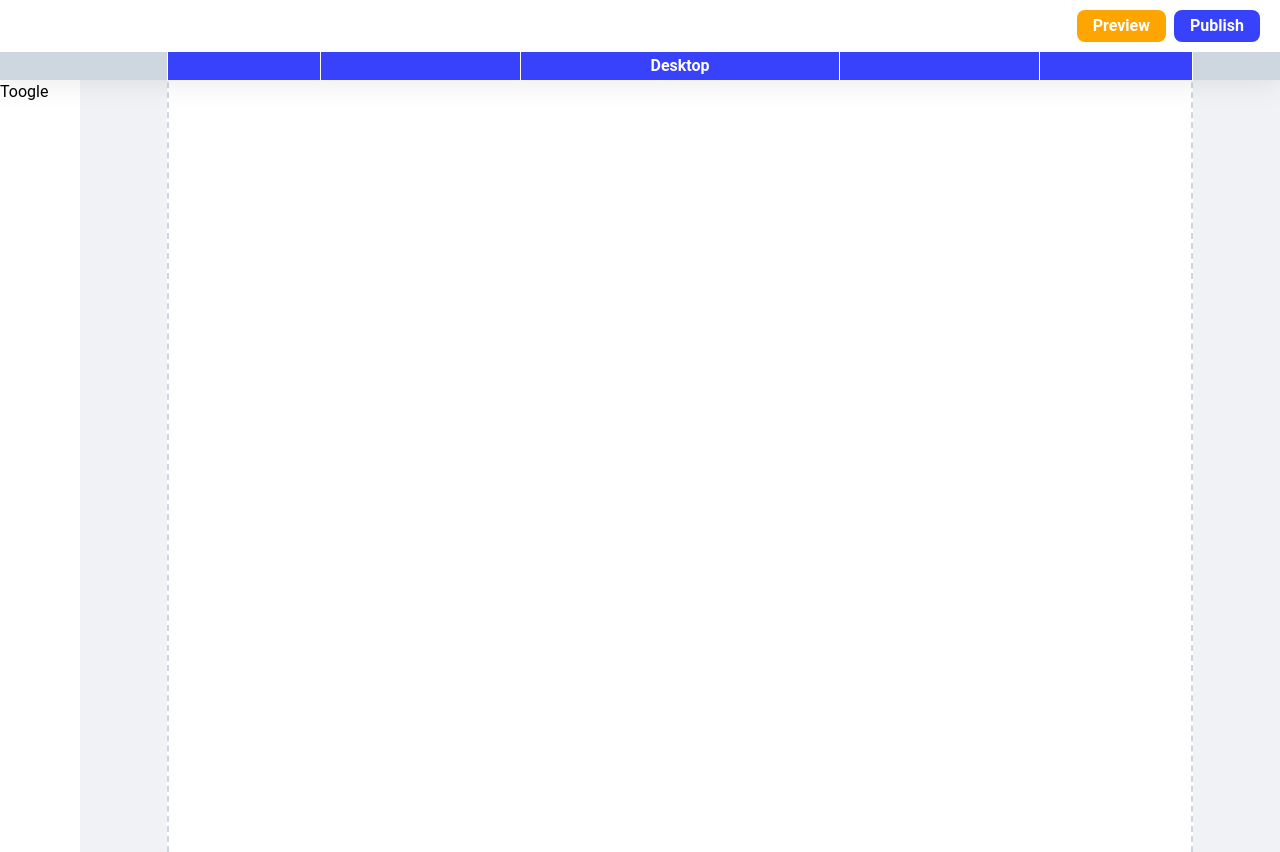
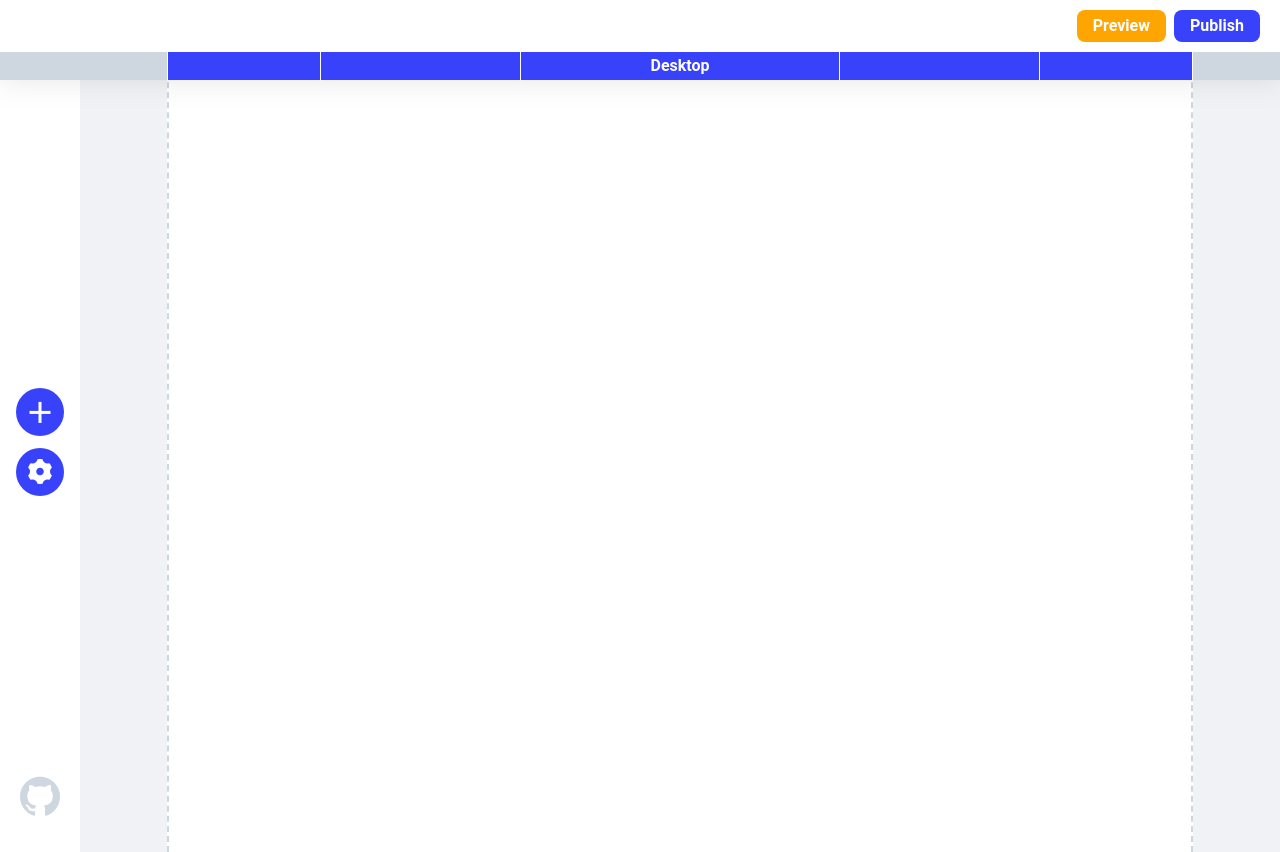
Before and after one commit to YUNI0107/React_Article_Editor, a React (Create React App) app: page / in a window 1280 px wide. Built offline with nearby package versions, Linux system fonts and the light colour scheme.

Commit message:
Drawer Struture toggle state

```diff
--- a/package.json
+++ b/package.json
@@ -14,6 +14,7 @@
     "react": "^17.0.2",
     "react-dom": "^17.0.2",
     "react-scripts": "5.0.0",
+    "remixicon": "^2.5.0",
     "typescript": "^4.6.2",
     "uuid": "^8.3.2",
     "web-vitals": "^2.1.4"
--- a/src/App.tsx
+++ b/src/App.tsx
@@ -1,4 +1,5 @@
 import './styles/global.css'
+import 'remixicon/fonts/remixicon.css'
 
 // pages
 import MainPage from './pages/MainPage'
--- a/src/components/layout/MainEditorSection/components/Drawer/Drawer.tsx
+++ b/src/components/layout/MainEditorSection/components/Drawer/Drawer.tsx
@@ -1,17 +1,57 @@
 import { useState } from 'react'
 import classNames from 'classnames'
 
+// types
+import { DrawerStateType } from '../../../../../types/layout'
+
+// components
+import OpenedDrawer from './components/OpenedDrawer'
+
 function Drawer() {
   const [isShow, setIsShow] = useState(false)
+  const [drawerState, setDrawerState] = useState<DrawerStateType>('add')
+
+  //   components
+
+  //   operation
+  const handleDrawerShow = (state: DrawerStateType) => {
+    setIsShow(true)
+    setDrawerState(state)
+  }
 
   return (
     <div
-      className={classNames('bg-white transition-all duration-700', {
+      className={classNames('flex flex-col bg-white transition-all duration-700 px-4 py-8', {
         'w-[300px]': isShow,
         'w-[80px]': !isShow,
       })}
     >
-      <button onClick={() => setIsShow(!isShow)}>Toogle</button>
+      <div className="flex-1">
+        {isShow ? (
+          <OpenedDrawer setIsShow={setIsShow} drawerState={drawerState} />
+        ) : (
+          <div className="flex flex-col h-full justify-center items-center">
+            <button
+              className="group square-button rounded-full mb-3"
+              onClick={() => handleDrawerShow('add')}
+            >
+              <i className="ri-add-fill transition duration-700 group-hover:rotate-90"></i>
+            </button>
+            <button
+              className="group square-button rounded-full"
+              onClick={() => handleDrawerShow('info')}
+            >
+              <i className="ri-settings-3-fill text-3xl transition duration-700 group-hover:rotate-90"></i>
+            </button>
+          </div>
+        )}
+      </div>
+
+      <div>
+        <a target="_blank" href="https://github.com/YUNI0107" rel="noreferrer">
+          <i className="ri-github-fill text-5xl text-main-gray-300"></i>
+        </a>
+      </div>
     </div>
   )
 }
--- /dev/null
+++ b/src/components/layout/MainEditorSection/components/Drawer/components/AddDrawer/AddDrawer.tsx
@@ -0,0 +1,9 @@
+function AddDrawer({ setIsShow }: { setIsShow: (isShow: boolean) => void }) {
+  return (
+    <>
+      <button onClick={() => setIsShow(false)}>Toogle</button>
+    </>
+  )
+}
+
+export default AddDrawer
--- /dev/null
+++ b/src/components/layout/MainEditorSection/components/Drawer/components/AddDrawer/index.tsx
@@ -0,0 +1 @@
+export { default } from './AddDrawer'
--- /dev/null
+++ b/src/components/layout/MainEditorSection/components/Drawer/components/InfoDrawer/InfoDrawer.tsx
@@ -0,0 +1,9 @@
+function InfoDrawer({ setIsShow }: { setIsShow: (isShow: boolean) => void }) {
+  return (
+    <>
+      <button onClick={() => setIsShow(false)}>Toogle</button>
+    </>
+  )
+}
+
+export default InfoDrawer
--- /dev/null
+++ b/src/components/layout/MainEditorSection/components/Drawer/components/InfoDrawer/index.tsx
@@ -0,0 +1 @@
+export { default } from './InfoDrawer'
--- /dev/null
+++ b/src/components/layout/MainEditorSection/components/Drawer/components/OpenedDrawer/OpenedDrawer.tsx
@@ -0,0 +1,22 @@
+// components
+import AddDrawer from '../../components/AddDrawer'
+import InfoDrawer from '../../components/InfoDrawer'
+
+// types
+import { DrawerStateType } from '../../../../../../../types/layout'
+
+function OpenedDrawer({
+  drawerState,
+  setIsShow,
+}: {
+  drawerState: DrawerStateType
+  setIsShow: (isShow: boolean) => void
+}) {
+  if (drawerState === 'add') {
+    return <AddDrawer setIsShow={setIsShow} />
+  } else {
+    return <InfoDrawer setIsShow={setIsShow} />
+  }
+}
+
+export default OpenedDrawer
--- /dev/null
+++ b/src/components/layout/MainEditorSection/components/Drawer/components/OpenedDrawer/index.tsx
@@ -0,0 +1 @@
+export { default } from './OpenedDrawer'
--- a/src/styles/global.css
+++ b/src/styles/global.css
@@ -1,5 +1,10 @@
 .default-button {
   @apply py-1 px-4 rounded-lg outline-none cursor-pointer hover:brightness-110 active:contrast-125;
+}
+
+.square-button {
+  /* default style */
+  @apply w-12 h-12 text-4xl flex justify-center items-center text-white bg-main-blue hover:brightness-110 active:contrast-125;
 }
 
 h4 {
--- a/src/types/layout.d.ts
+++ b/src/types/layout.d.ts
@@ -1,3 +1,5 @@
 import { PreviewModes } from '../constants/enums/otherEnums'
 
 export type PreviewModesType = `${PreviewModes}`
+
+export type DrawerStateType = 'add' | 'info'
```
Also changed, not shown: 1 other file (tests, documents, lock files or other folders).
